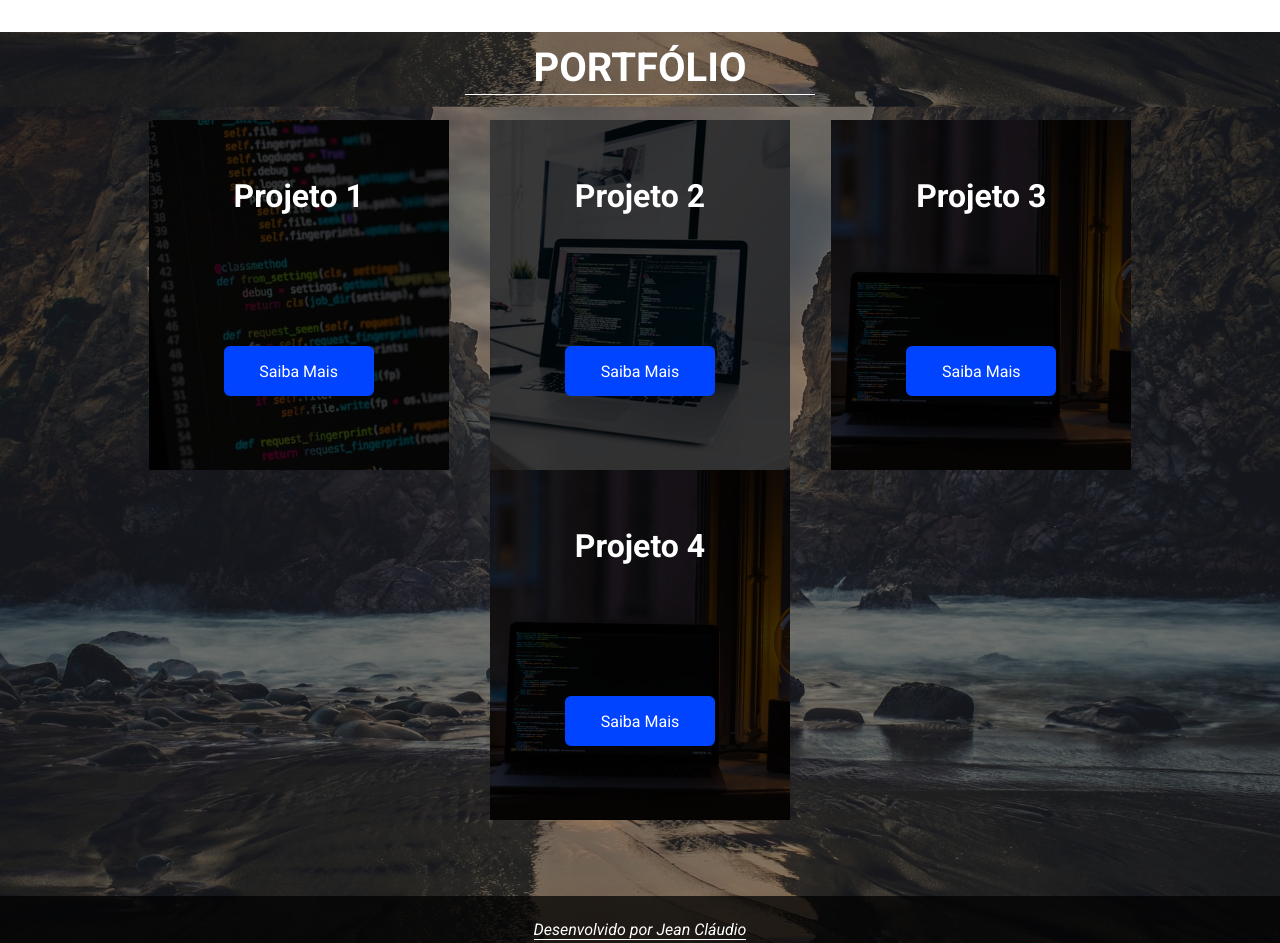
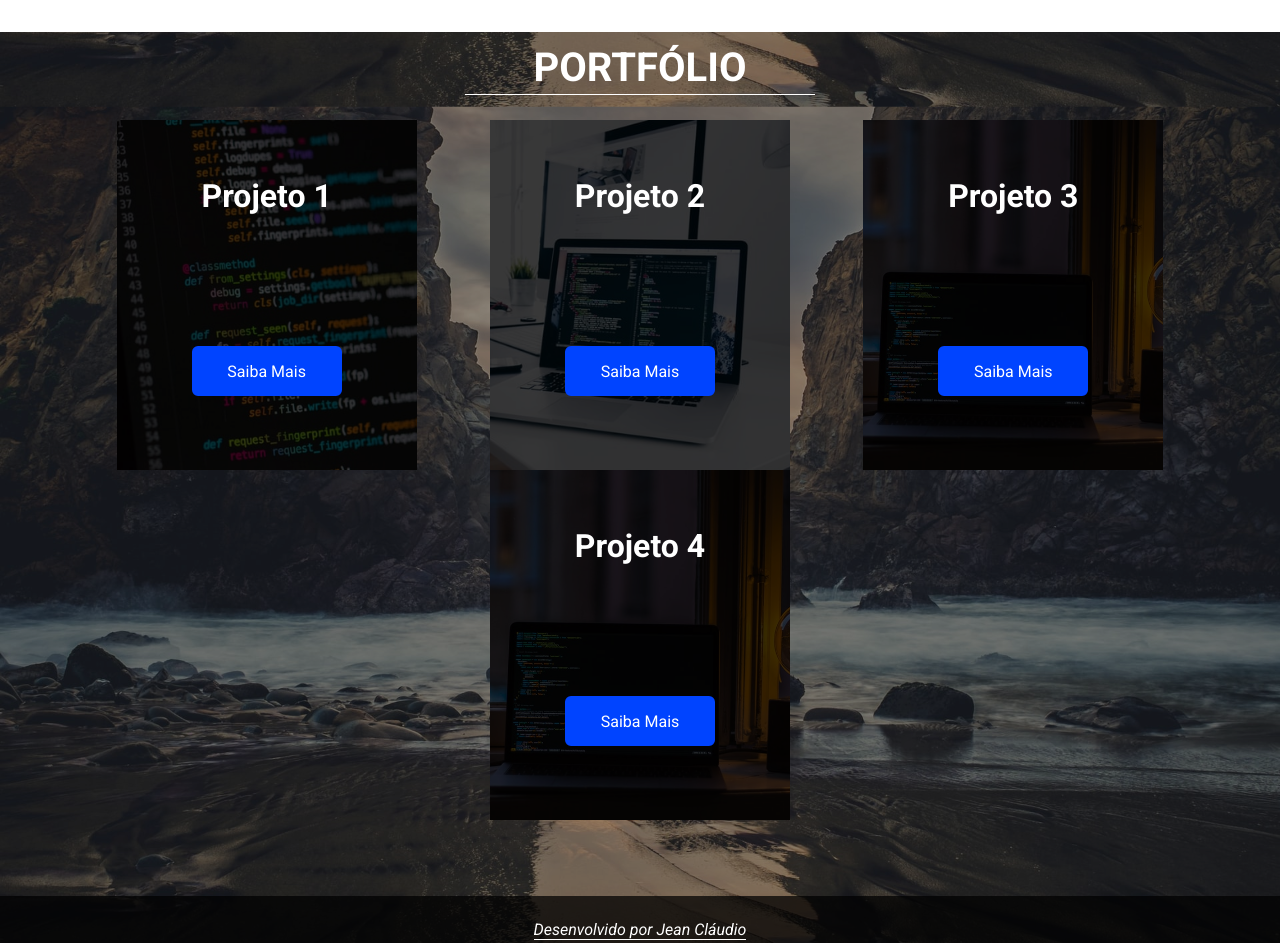
Before and after one commit to JeanClaudio/SitePessoal, a plain HTML site: page index.html in a window 1280 px wide. Shown: the part 1600-2543 px from the top of the page. Drawn offline with Linux system fonts and the light colour scheme.

Commit message:
Update style.css

```diff
--- a/style.css
+++ b/style.css
@@ -239,7 +239,8 @@ span{
     display: flex;
     flex-wrap: wrap;
     justify-content: space-around;
-    padding: 0 8em;
+    padding-left: 5em;
+    padding-right: 5em;
 }
 
 
```
